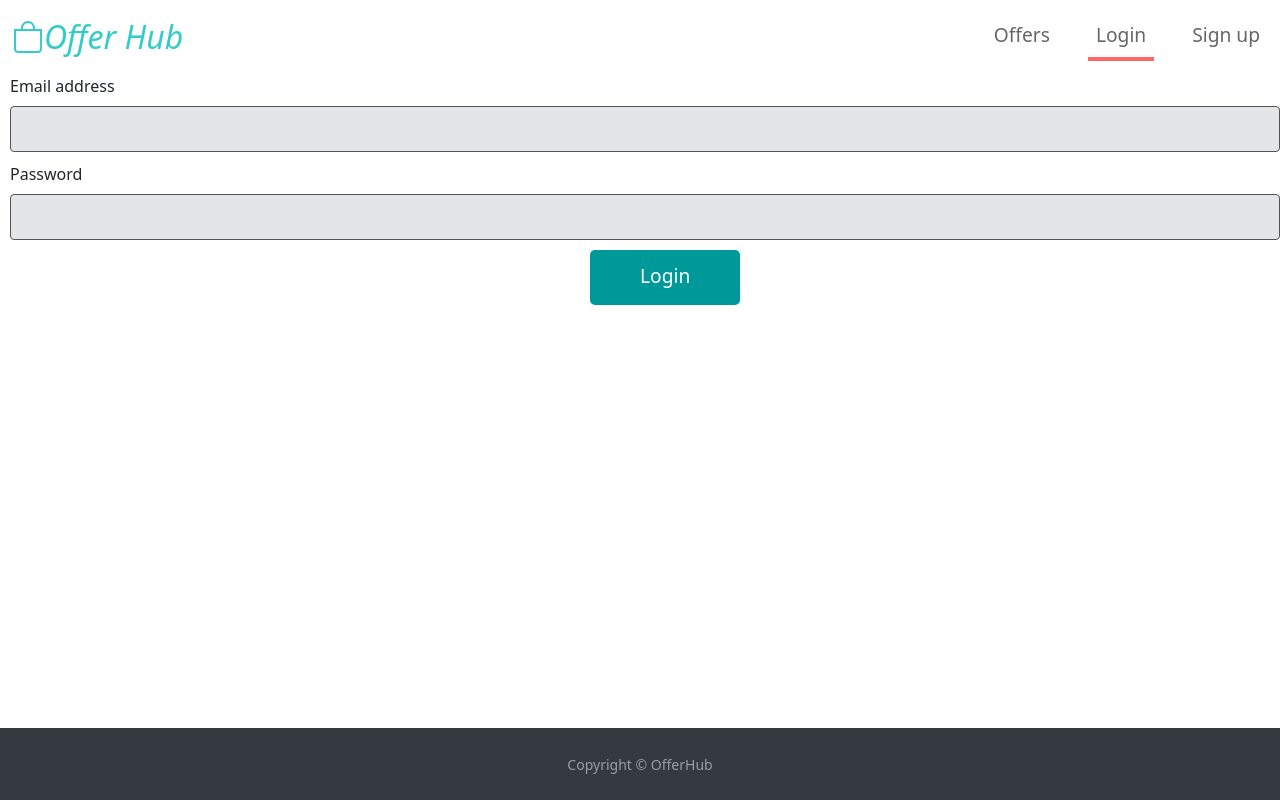
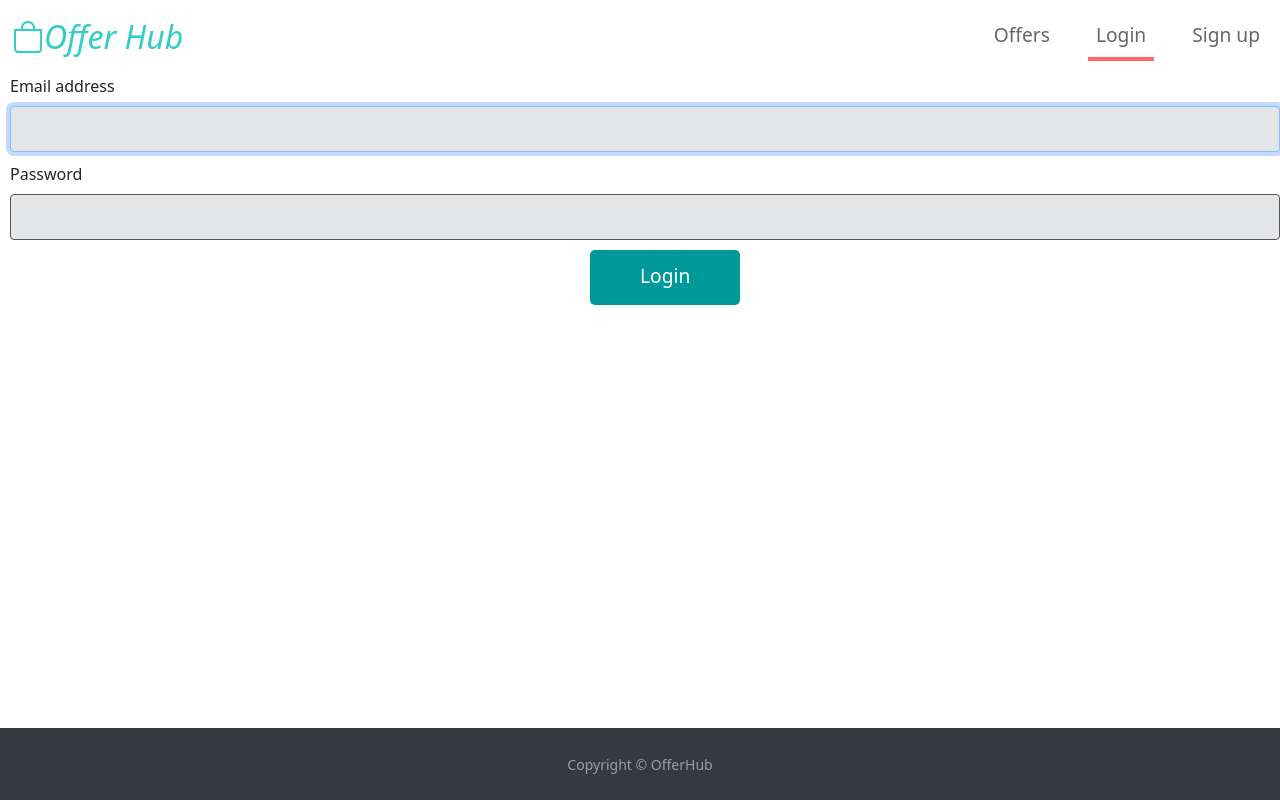
Before and after one commit to rstanchevv/softuni-react-app, a React (Vite) app in the folder client/: page /login in a window 1280 px wide. Built offline with nearby package versions, Linux system fonts and the light colour scheme.

Commit message:
added useRef to catch the email Input field and focus it on render.

```diff
--- a/client/src/components/Login/Login.jsx
+++ b/client/src/components/Login/Login.jsx
@@ -1,14 +1,19 @@
-import { useState } from "react";
+import { useEffect, useRef, useState } from "react";
 import useForm from "../../hooks/useForm";
 import styles from "./Login.module.css";
 
 export const Login = ({ loginSubmitHandler }) => {
+  const emailField = useRef(null)
   const { values, changeHandler, submitHandler } = useForm(loginSubmitHandler, {
     email: "",
     password: "",
   });
 
   const [passwordError, setPasswordError] = useState('');
+
+  useEffect(() => {
+    emailField.current.focus()
+  }, [])
 
   const passwordValidator = () => {
     if (values.password.length < 6) {
@@ -25,6 +30,7 @@ export const Login = ({ loginSubmitHandler }) => {
           Email address
         </label>
         <input
+        ref={emailField}
           type="email"
           className="form-control"
           id="exampleInputEmail1"
--- a/client/src/components/Register/Register.jsx
+++ b/client/src/components/Register/Register.jsx
@@ -1,8 +1,9 @@
-import { useState } from "react";
+import { useEffect, useRef, useState } from "react";
 import useForm from "../../hooks/useForm";
 import styles from "./Register.module.css";
 
 export const Register = ({ registerSubmitHandler }) => {
+  const emailField = useRef(null)
   const [errors, setErrors] = useState({});
   const { values, changeHandler, submitHandler } = useForm(
     registerSubmitHandler,
@@ -12,6 +13,9 @@ export const Register = ({ registerSubmitHandler }) => {
       rePassword: "",
     }
   );
+  useEffect(() => {
+    emailField.current.focus();
+  })
 
   const passwordValidator = () => {
     if (values.password.length < 6) {
@@ -61,6 +65,7 @@ export const Register = ({ registerSubmitHandler }) => {
           id="exampleInputEmail1"
           aria-describedby="emailHelp"
           name="email"
+          ref={emailField}
           value={values["email"]}
           onChange={changeHandler}
         />
```
